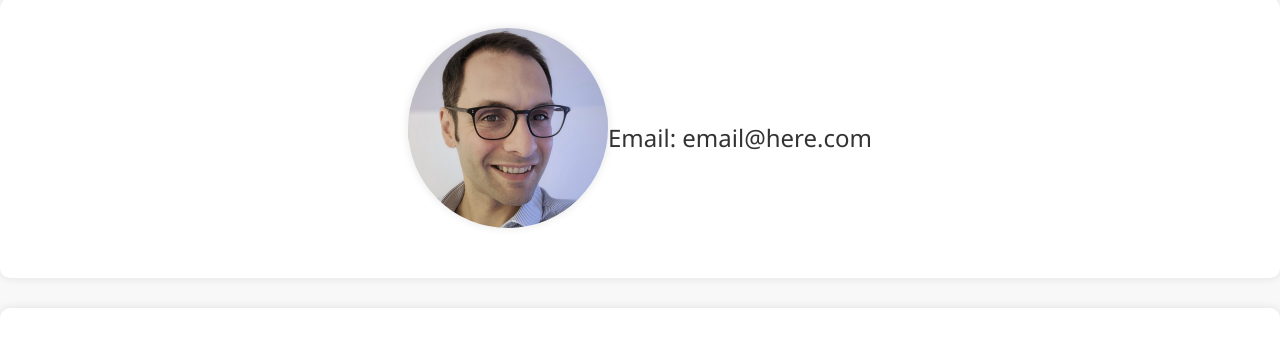
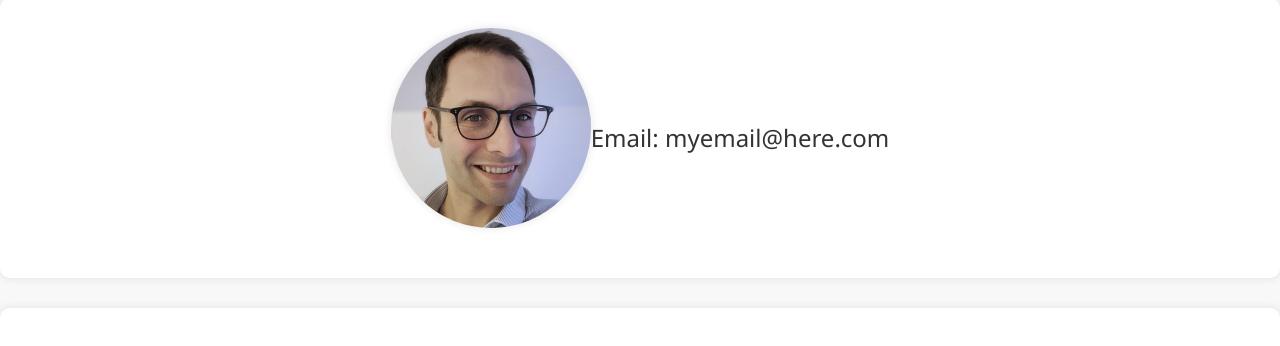
Before and after one commit to stefanocostantini/new_site, a plain HTML site: page index.html in a window 1280 px wide. Shown: the part 85-431 px from the top of the page. Drawn offline with Linux system fonts and the light colour scheme.

Commit message:
reverting

```diff
--- a/index.html
+++ b/index.html
@@ -12,7 +12,7 @@
     <div class="profile-section">
       <img class="profile-photo" src="stefano.jpg" alt="Profile photo">
       <div class="contact-details">
-        <p>Email: email@here.com</p>
+        <p>Email: myemail@here.com</p>
       </div>
     </div>
     <div class="section">
```
